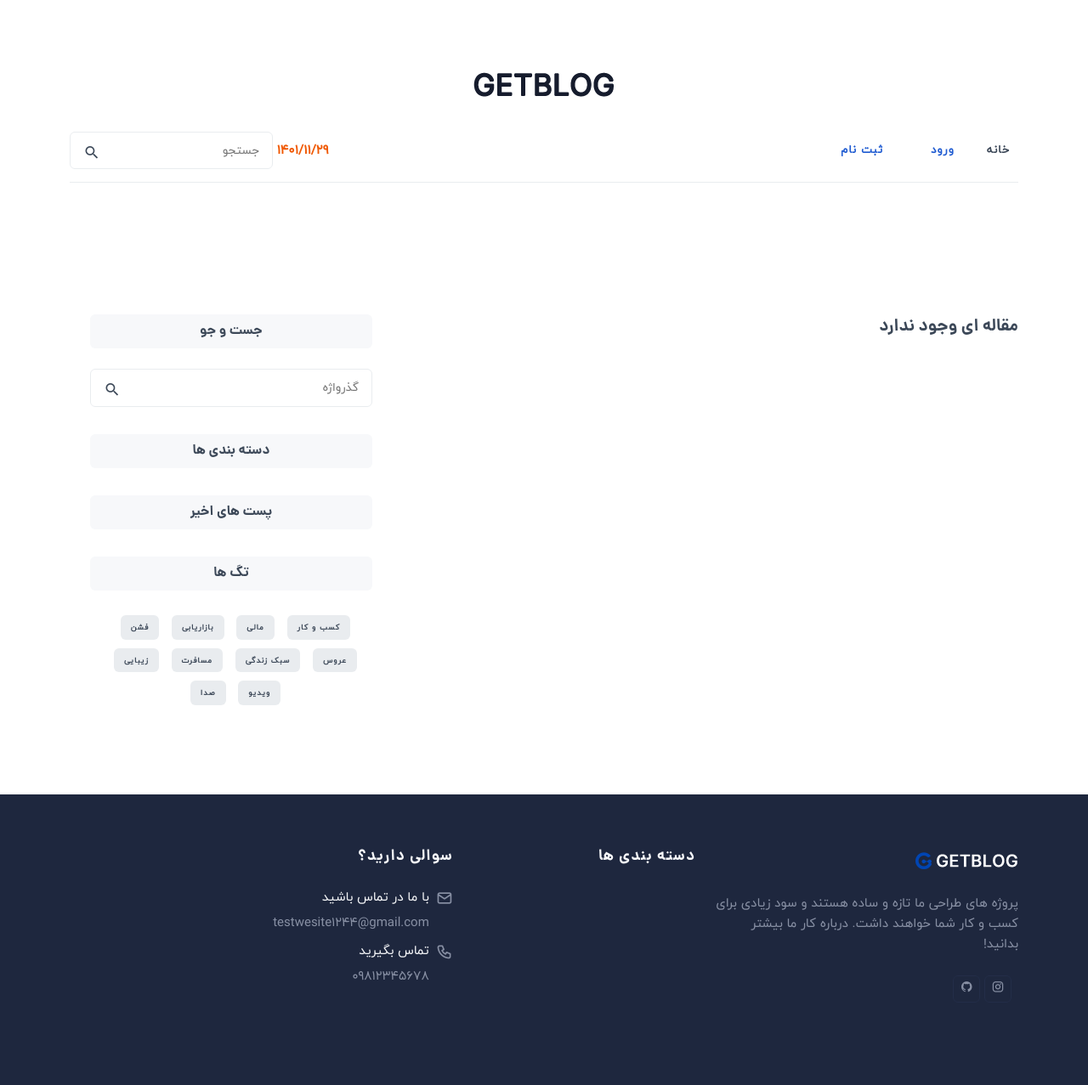
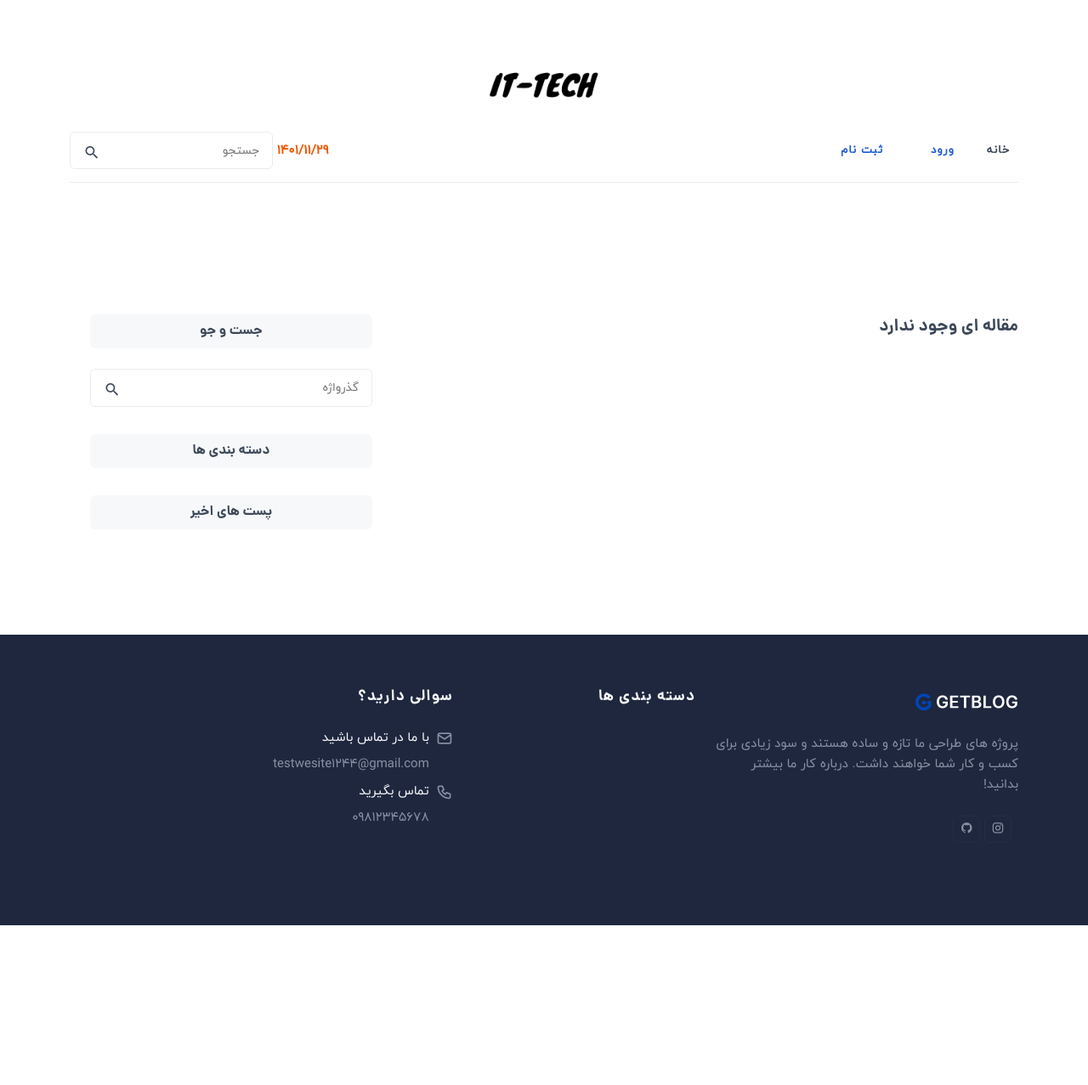
Before and after one commit to itdevx/Django-Blog, a Django app: page /search/ in a window 1280 px wide. Shown: the whole page at 85% size. After the commit the page ends 1089 px from the top, so only its background shows below. Run offline with Django 4.2, Linux system fonts and the light colour scheme; data that the repository does not hold is empty; some libraries are stand-ins or nearby versions.

Commit message:
add logo and chagne author date and change other view

```diff
--- a/account/urls.py
+++ b/account/urls.py
@@ -27,7 +27,7 @@ urlpatterns = [
         'dashboard/delete-article/<pk>/<slug>', DeleteArticle.as_view(), name='delete-article'
     ),
     path(
-        'dashboard/update-profile/<int:pk>', UpdateProfile.as_view(), name='update-profile'
+        'dashboard/update-profile/@<username>', UpdateProfile.as_view(), name='update-profile'
     ),
     path(
         'dashboard/change-password/', ChangePassword.as_view(), name='change-password'
--- a/account/views.py
+++ b/account/views.py
@@ -147,6 +147,8 @@ class UpdateProfile(LoginRequiredMixin, UpdateView):
     success_url = reverse_lazy('account:dashboard')
     template_name = 'dashboard/update-profile.html'
     login_url = 'account:sign-in'
+    slug_field = 'username'
+    slug_url_kwarg = 'username'
 
     def get_queryset(self):
         if self.request.user.is_superuser:
--- a/blog/views.py
+++ b/blog/views.py
@@ -111,7 +111,8 @@ class AuthorView(ListView):
         context['article_'] = Article.objects.filter(status=1)
         context['last_article'] = Article.objects.filter(status=1).order_by('-id')[:3]
         context['author'] = User.objects.get(username=self.kwargs['username'])
-        context['date'] = jalali_converter(datetime.datetime.now()),
+        context['date'] = str(jalali_converter(datetime.datetime.now())),
+        context['date'] = str(context['date']).replace('(', '').replace(')', '').replace(',', '').replace("'", '')
         return context
 
     def get_queryset(self, *args, **kwargs):
--- a/templates/blog-templates/author.html
+++ b/templates/blog-templates/author.html
@@ -152,7 +152,7 @@
                         <!-- RECENT POST -->
 
                         <!-- TAG CLOUDS -->
-                        <div class="widget mt-4 pt-2 text-center">
+                        <!-- <div class="widget mt-4 pt-2 text-center">
                             <h6 class="widget-title font-weight-bold pt-2 pb-2 bg-light rounded">تگ ها</h6>
                             <div class="tagcloud mt-4">
                                 <a href="javascript:void(0)" class="rounded text-dark">کسب و کار</a>
@@ -166,7 +166,7 @@
                                 <a href="javascript:void(0)" class="rounded text-dark">ویدیو</a>
                                 <a href="javascript:void(0)" class="rounded text-dark">صدا</a>
                             </div>
-                        </div>
+                        </div> -->
                         <!-- TAG CLOUDS -->
                     </div>
                 </div>
--- a/templates/blog-templates/base.html
+++ b/templates/blog-templates/base.html
@@ -44,7 +44,7 @@
             <div class="row justify-content-center">
                 <div class="col-12">
                     <a href="index-2.html">
-                        <img src="{% static 'images\logo-magazine.png' %}" height="30" class="mx-auto d-block" alt="">
+                        <img src="{% static 'images\IT-TECH.png' %}" height="30" class="mx-auto d-block" alt="">
                     </a>
                 </div>
             </div>
@@ -105,7 +105,7 @@
                                     <li><a href="/article/{{ c.category_slug }}/" class="sub-menu-item">{{ c.category_name }}</a></li>
                                 {% endfor %}
                                 {% if request.user.is_authenticated %}
-                                <li><a href="{% url 'account:dashboard' %}" class="sub-menu-item mx-2 text-primary">داشبورد</a></li>
+                                <li><a href="{% url 'account:dashboard' %}" class="sub-menu-item mx-2">داشبورد</a></li>
                                 <li><a href="{% url 'account:sign-out' %}" class="sub-menu-item mx-2" style="color: red;">خروج</a></li>
                                 {% else %}
                                 <li><a href="{% url 'account:sign-in' %}" class="sub-menu-item mx-2 text-primary">ورود</a></li>
@@ -137,7 +137,7 @@
                         <div class="row">
                             <div class="col-lg-4 col-12 mb-0 mb-md-4 pb-0 pb-md-2">
                                 <a href="#" class="logo-footer">
-                                    <img src="images\logo-light.png" height="22" alt="">
+                                    <img src="{% static 'images\logo-light.png' %}" height="22" alt="">
                                 </a>
 
                                 <p class="mt-4">پروژه های طراحی ما تازه و ساده هستند و سود زیادی برای کسب و کار شما
--- a/templates/blog-templates/list-magazine.html
+++ b/templates/blog-templates/list-magazine.html
@@ -133,7 +133,7 @@
                         <!-- RECENT POST -->
 
                         <!-- TAG CLOUDS -->
-                        <div class="widget mt-4 pt-2 text-center">
+                        <!-- <div class="widget mt-4 pt-2 text-center">
                             <h6 class="widget-title font-weight-bold pt-2 pb-2 bg-light rounded">تگ ها</h6>
                             <div class="tagcloud mt-4">
                                 <a href="javascript:void(0)" class="rounded text-dark">کسب و کار</a>
@@ -147,7 +147,7 @@
                                 <a href="javascript:void(0)" class="rounded text-dark">ویدیو</a>
                                 <a href="javascript:void(0)" class="rounded text-dark">صدا</a>
                             </div>
-                        </div>
+                        </div> -->
                         <!-- TAG CLOUDS -->
                     </div>
                 </div>
```
Also changed, not shown: templates/dashboard/base.html (+4 -4 lines), media_root/profile/mina/mina.jfif (added), static/images/IT-TECH.png (added).
